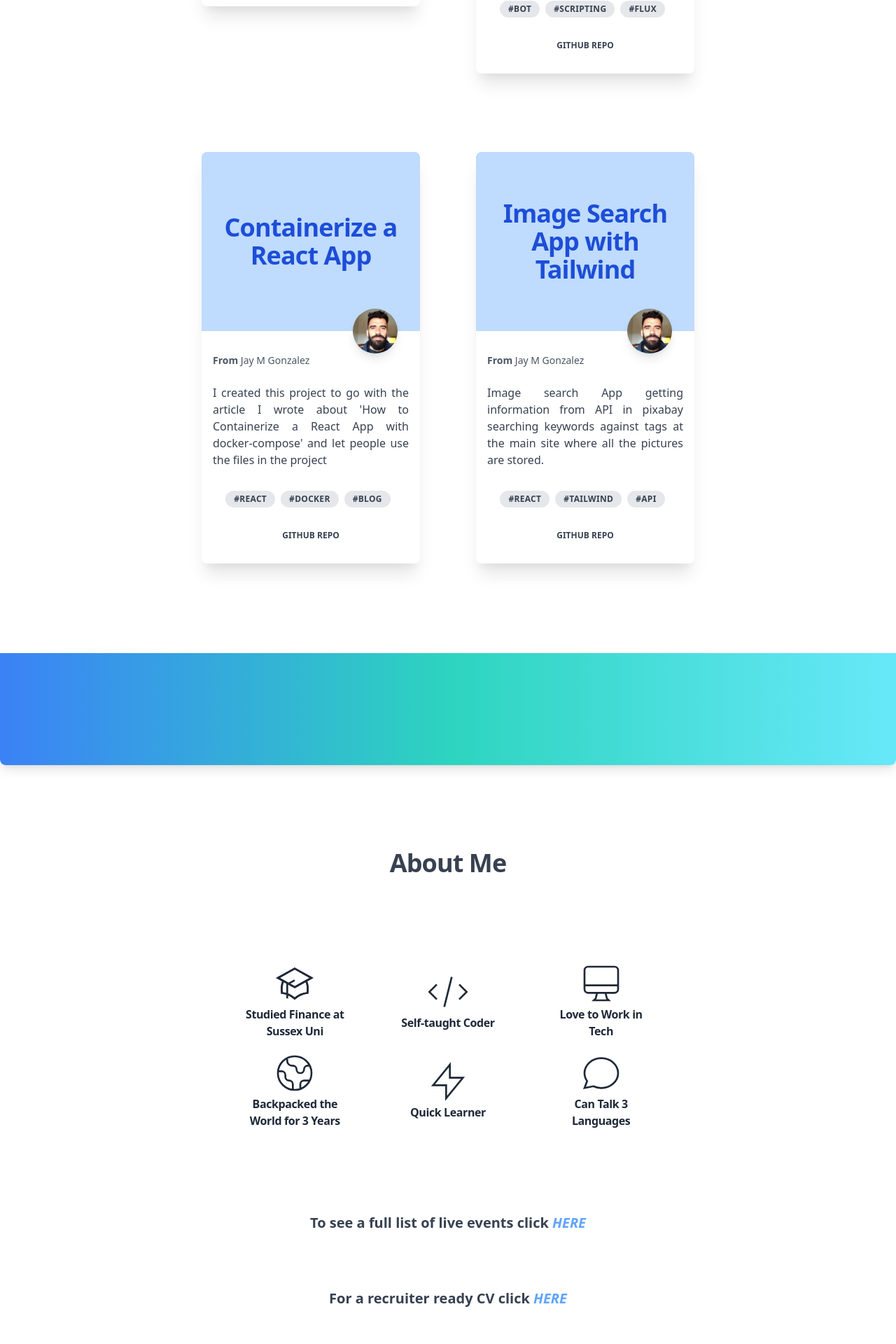
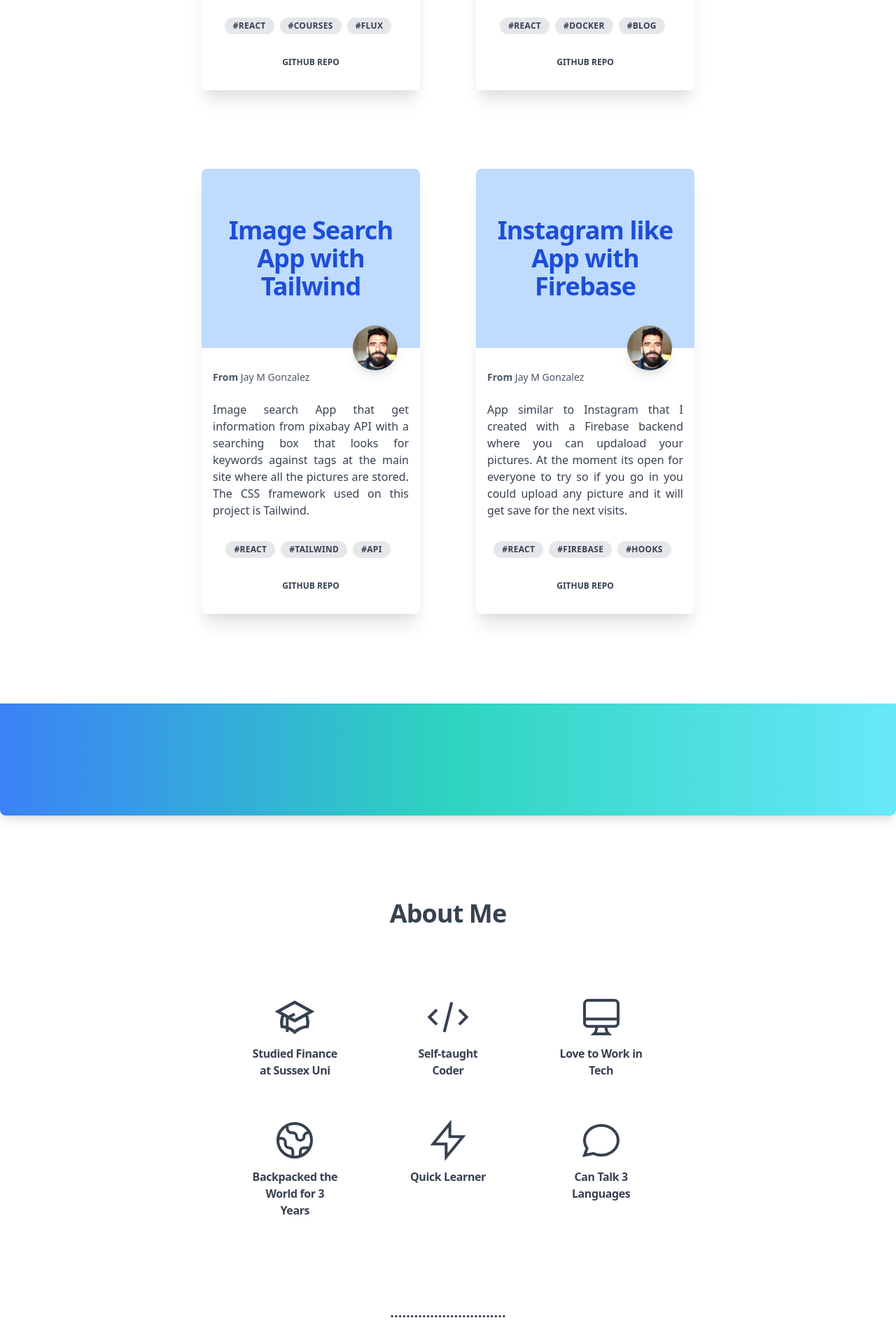
Before and after one commit to jaymgonzalez/my-site-react, a React (Create React App) app: page / in a window 1280 px wide. Shown: the part 2175-4095 px from the top of the page at 70% size. Built offline with nearby package versions, Linux system fonts and the light colour scheme.

Commit message:
add about me functionality and update courses info

```diff
--- a/src/components/AboutMeList.js
+++ b/src/components/AboutMeList.js
@@ -1,43 +1,44 @@
 import React from 'react'
+import { Link } from 'react-router-dom'
 
 const icons = [
   {
     name: "university",
-    path: '<path fill="#fff" d="M12 14l9-5-9-5-9 5 9 5z" /><path fill="#fff" d="M12 14l6.16-3.422a12.083 12.083 0 01.665 6.479A11.952 11.952 0 0012 20.055a11.952 11.952 0 00-6.824-2.998 12.078 12.078 0 01.665-6.479L12 14z" /> <path strokeLinecap="round" strokeLinejoin="round" strokeWidth={2} d="M12 14l9-5-9-5-9 5 9 5zm0 0l6.16-3.422a12.083 12.083 0 01.665 6.479A11.952 11.952 0 0012 20.055a11.952 11.952 0 00-6.824-2.998 12.078 12.078 0 01.665-6.479L12 14zm-4 6v-7.5l4-2.222" />',
+    path: '<path fill="#fff" d="M12 14l9-5-9-5-9 5 9 5z" /><path fill="#fff" d="M12 14l6.16-3.422a12.083 12.083 0 01.665 6.479A11.952 11.952 0 0012 20.055a11.952 11.952 0 00-6.824-2.998 12.078 12.078 0 01.665-6.479L12 14z" /> <path strokeLinecap="round" strokeLinejoin="round" d="M12 14l9-5-9-5-9 5 9 5zm0 0l6.16-3.422a12.083 12.083 0 01.665 6.479A11.952 11.952 0 0012 20.055a11.952 11.952 0 00-6.824-2.998 12.078 12.078 0 01.665-6.479L12 14zm-4 6v-7.5l4-2.222" />',
     desciption: "Studied Finance at Sussex Uni"
   },
   {
     name: "",
-    path: '<path strokeLinecap="round" strokeLinejoin="round" strokeWidth={2} d="M10 20l4-16m4 4l4 4-4 4M6 16l-4-4 4-4" />',
+    path: '<path strokeLinecap="round" strokeLinejoin="round" d="M10 20l4-16m4 4l4 4-4 4M6 16l-4-4 4-4" />',
     desciption: "Self-taught Coder"
   },
   {
     name: "",
-    path: '<path strokeLinecap="round" strokeLinejoin="round" strokeWidth={2} d="M9.75 17L9 20l-1 1h8l-1-1-.75-3M3 13h18M5 17h14a2 2 0 002-2V5a2 2 0 00-2-2H5a2 2 0 00-2 2v10a2 2 0 002 2z" />',
+    path: '<path strokeLinecap="round" strokeLinejoin="round" d="M9.75 17L9 20l-1 1h8l-1-1-.75-3M3 13h18M5 17h14a2 2 0 002-2V5a2 2 0 00-2-2H5a2 2 0 00-2 2v10a2 2 0 002 2z" />',
     desciption: "Love to Work in Tech"
   },
   {
     name: "",
-    path: '<path strokeLinecap="round" strokeLinejoin="round" strokeWidth={2} d="M3.055 11H5a2 2 0 012 2v1a2 2 0 002 2 2 2 0 012 2v2.945M8 3.935V5.5A2.5 2.5 0 0010.5 8h.5a2 2 0 012 2 2 2 0 104 0 2 2 0 012-2h1.064M15 20.488V18a2 2 0 012-2h3.064M21 12a9 9 0 11-18 0 9 9 0 0118 0z" />',
+    path: '<path strokeLinecap="round" strokeLinejoin="round" d="M3.055 11H5a2 2 0 012 2v1a2 2 0 002 2 2 2 0 012 2v2.945M8 3.935V5.5A2.5 2.5 0 0010.5 8h.5a2 2 0 012 2 2 2 0 104 0 2 2 0 012-2h1.064M15 20.488V18a2 2 0 012-2h3.064M21 12a9 9 0 11-18 0 9 9 0 0118 0z" />',
     desciption: "Backpacked the World for 3 Years"
   },
   {
     name: "",
-    path: ' <path strokeLinecap="round" strokeLinejoin="round" strokeWidth={2} d="M13 10V3L4 14h7v7l9-11h-7z" />',
+    path: ' <path strokeLinecap="round" strokeLinejoin="round" d="M13 10V3L4 14h7v7l9-11h-7z" />',
     desciption: "Quick Learner"
   },
   {
     name: "",
-    path: '<path strokeLinecap="round" strokeLinejoin="round" strokeWidth={2} d="M8 12h.01M12 12h.01M16 12h.01M21 12c0 4.418-4.03 8-9 8a9.863 9.863 0 01-4.255-.949L3 20l1.395-3.72C3.512 15.042 3 13.574 3 12c0-4.418 4.03-8 9-8s9 3.582 9 8z" />',
+    path: '<path strokeLinecap="round" strokeLinejoin="round" d="M8 12h.01M12 12h.01M16 12h.01M21 12c0 4.418-4.03 8-9 8a9.863 9.863 0 01-4.255-.949L3 20l1.395-3.72C3.512 15.042 3 13.574 3 12c0-4.418 4.03-8 9-8s9 3.582 9 8z" />',
     desciption: "Can Talk 3 Languages"
   },
 ]
 
 
 const itemsList = icons.map((icon, i) =>
-  <div key={i} className="w-36">
-    <svg className="mx-auto h-16 w-16 text-gray-800" xmlns="http://www.w3.org/2000/svg" fill="none" viewBox="0 0 24 24" stroke="currentColor" dangerouslySetInnerHTML={{ __html: icon.path }}></svg>
-    <h2 className="text-gray-800 text-center tracking-tight font-bold">
+  <div key={i} className="w-36 py-4">
+    <svg className="mx-auto h-16 w-16 text-gray-700" xmlns="http://www.w3.org/2000/svg" fill="none" viewBox="0 0 24 24" stroke="currentColor" strokeWidth={1.5} dangerouslySetInnerHTML={{ __html: icon.path }}></svg>
+    <h2 className="text-gray-700 text-center tracking-tight font-bold p-2">
       {icon.desciption}
     </h2>
   </div>
@@ -45,9 +46,40 @@ const itemsList = icons.map((icon, i) =>
 
 const AboutMeList = () => {
   return (
-    <div className="py-10 mx-auto max-w-screen-md items-center justify-items-center grid grid-cols-2 md:grid-cols-3 gap-4">
-      {itemsList}
-    </div>
+    <>
+      <div className="pb-10 mx-auto max-w-screen-md justify-items-center grid grid-cols-2 md:grid-cols-3 gap-4">
+        {itemsList}
+      </div>
+      <div className="font-bold sm:text-xl text-center p-4 sm:py-14">
+        <p>.............................</p>
+      </div>
+      <div className="py-10 sm:pb-20 mx-auto max-w-screen-md justify-items-center grid grid-cols-2">
+        <Link to="/cv">
+          <div className="w-36 h-36 relative">
+            <div class="absolute inset-0 transform  hover:scale-125 transition duration-300 py-4">
+              <svg className="mx-auto h-16 w-16 text-gray-700" xmlns="http://www.w3.org/2000/svg" fill="none" viewBox="0 0 24 24" stroke="currentColor">
+                <path strokeLinecap="round" strokeLinejoin="round" strokeWidth={1.5} d="M21 13.255A23.931 23.931 0 0112 15c-3.183 0-6.22-.62-9-1.745M16 6V4a2 2 0 00-2-2h-4a2 2 0 00-2 2v2m4 6h.01M5 20h14a2 2 0 002-2V8a2 2 0 00-2-2H5a2 2 0 00-2 2v10a2 2 0 002 2z" />
+              </svg>
+              <h2 className="text-gray-700 text-center tracking-tight font-bold">
+                Have a Look at my CV
+              </h2>
+            </div>
+          </div>
+        </Link>
+        <Link to="/about">
+          <div className="w-36 relative">
+            <div class="absolute inset-0 transform  hover:scale-125 transition duration-300 py-4">
+              <svg className="mx-auto h-16 w-16 text-gray-700" xmlns="http://www.w3.org/2000/svg" fill="none" viewBox="0 0 24 24" stroke="currentColor">
+                <path strokeLinecap="round" strokeLinejoin="round" strokeWidth={1.5} d="M7 4v16M17 4v16M3 8h4m10 0h4M3 12h18M3 16h4m10 0h4M4 20h16a1 1 0 001-1V5a1 1 0 00-1-1H4a1 1 0 00-1 1v14a1 1 0 001 1z" />
+              </svg>
+              <h2 className="text-gray-700 text-center tracking-tight font-bold">
+                Have a Look at my Personal Story
+              </h2>
+            </div>
+          </div>
+        </Link>
+      </div>
+    </>
   )
 }
 
--- a/src/components/HomePage.js
+++ b/src/components/HomePage.js
@@ -45,12 +45,6 @@ const HomePage = () => {
           About Me
         </p>
         <AboutMeList />
-        <div className="font-bold sm:text-xl text-center p-10 sm:py-20">
-          <p>
-            To see a full list of live events click <a className="text-blue-400 hover:text-gray-400 italic" href="/about"> HERE </a></p>
-          <p className="pt-10 sm:pt-20">For a recruiter ready CV click <a className="text-blue-400 hover:text-gray-400 italic" href="/cv">HERE </a>
-          </p>
-        </div>
       </div>
       <div className="h-40 w-full bg-gradient-to-r from-cyan-300 via-teal-400 to-blue-500 shadow-lg rounded-b-lg my-6 sm:my-10"></div>
       <div className="max-w-screen-sm mx-auto text-gray-700">
--- a/src/data/projects-data.json
+++ b/src/data/projects-data.json
@@ -5,22 +5,10 @@
       "github_link": "https://github.com/liteljaime/course-lookup-app",
       "project_link": "https://course-app.jaymgonzalez.com",
       "author": "Jay M Gonzalez",
-      "description": "This is an app I created while doing React and Flux pluralsight course",
+      "description": "This app displays all the courses that I have completed recently. Within the app you can CRUD the courses that will affect the BD temporarily. It uses a json-server backend deployed in Heroku that will relaod every so often to the original data deployed.",
       "tags": [
         "React",
-        "Course",
-        "Flux"
-      ]
-    },
-    {
-      "title": "LinkedIn Bot",
-      "github_link": "https://github.com/liteljaime/linkedin-bot",
-      "project_link": "",
-      "author": "Jay M Gonzalez",
-      "description": "Project where I developed a script to make automatic connection request and write a message like a human would do to make it less detectable for anti bots on the linkedIn search connection page",
-      "tags": [
-        "Bot",
-        "Scripting",
+        "Courses",
         "Flux"
       ]
     },
@@ -29,7 +17,7 @@
       "github_link": "https://github.com/liteljaime/course-lookup-app",
       "project_link": "",
       "author": "Jay M Gonzalez",
-      "description": "I created this project to go with the article I wrote about 'How to Containerize a React App with docker-compose' and let people use the files in the project",
+      "description": "I created this project to go with the article I wrote about 'How to Containerize a React App with docker-compose' and let people use the files in the project or use them as a boiler plate to create their next app with React and Docker.",
       "tags": [
         "React",
         "Docker",
@@ -41,7 +29,7 @@
       "github_link": "https://github.com/liteljaime/image-serach-tailwind",
       "project_link": "https://img-project.jaymgonzalez.com/",
       "author": "Jay M Gonzalez",
-      "description": "Image search App getting information from API in pixabay searching keywords against tags at the main site where all the pictures are stored.",
+      "description": "Image search App that get information from pixabay API with a searching box that looks for keywords against tags at the main site where all the pictures are stored. The CSS framework used on this project is Tailwind.",
       "tags": [
         "React",
         "Tailwind",
@@ -53,11 +41,23 @@
       "github_link": "https://github.com/liteljaime/insta-fire-app",
       "project_link": "https://fireapp.jaymgonzalez.com/",
       "author": "Jay M Gonzalez",
-      "description": "App similar to Instagram that I created with a Firebase backend",
+      "description": "App similar to Instagram that I created with a Firebase backend where you can updaload your pictures. At the moment its open for everyone to try so if you go in you could upload any picture and it will get save for the next visits.",
       "tags": [
         "React",
         "Firebase",
         "Hooks"
+      ]
+    },
+    {
+      "title": "Backend for courses look up app",
+      "github_link": "https://github.com/liteljaime/json-server-api-heroku",
+      "project_link": "https://course-pluralsight-api.herokuapp.com/",
+      "author": "Jay M Gonzalez",
+      "description": "Backend to add information and functionality to the courses look up app where I deployed the DB in Heroku with the package json-server, this module is usually utilize to mock API behaviour but it can be deployed as proven in this project.",
+      "tags": [
+        "indie hacker",
+        "AlpineJS",
+        "Tailwind"
       ]
     },
     {
@@ -85,6 +85,18 @@
       ]
     },
     {
+      "title": "LinkedIn Bot",
+      "github_link": "https://github.com/liteljaime/linkedin-bot",
+      "project_link": "",
+      "author": "Jay M Gonzalez",
+      "description": "Project where I developed a script to make automatic connection request and write a message like a human would do to make it less detectable for anti bots on the linkedIn search connection page",
+      "tags": [
+        "Bot",
+        "Scripting",
+        "Scraping"
+      ]
+    },
+    {
       "title": "Landing page for QR menu",
       "github_link": "https://github.com/liteljaime/restaurant-covid-menu",
       "project_link": "https://landing.jaymgonzalez.com",
```
